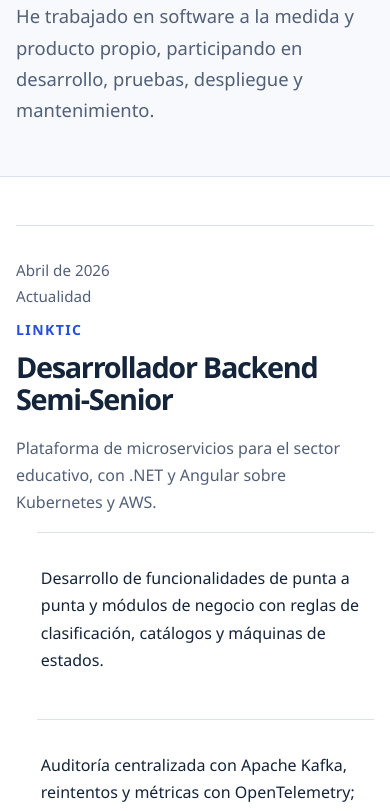
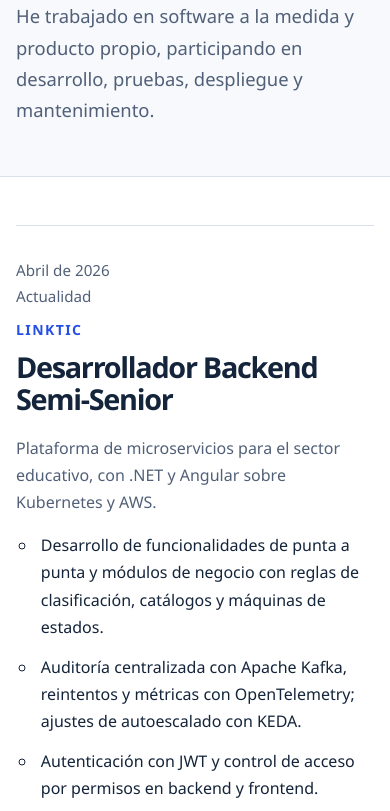
Before and after one commit to OscDanHer/hoja-de-vida-oscar-herrera, a plain HTML site: page experiencia.html in a window 390 px wide. Shown: the part 249-1060 px from the top of the page. Drawn offline with Linux system fonts and the light colour scheme.

Commit message:
Ajustar estilos de las listas en la experiencia laboral

```diff
--- a/css/estilos.css
+++ b/css/estilos.css
@@ -74,7 +74,7 @@ h3 { font-size: 1.35rem; font-weight: 650; letter-spacing: -0.025em; }
 .pagina-intro { padding-block: 5rem 3rem; }
 .pagina-intro h1 { font-size: clamp(3rem, 6.5vw, 5.2rem); }
 .cronologia { list-style: none; padding: 0; margin: 0; }
-.cronologia li { display: grid; grid-template-columns: 180px 1fr; gap: 2rem; padding-block: 2rem; border-top: 1px solid var(--borde); }
+.cronologia > li { display: grid; grid-template-columns: 180px 1fr; gap: 2rem; padding-block: 2rem; border-top: 1px solid var(--borde); }
 .cronologia h3 { margin-bottom: 0.65rem; }
 .titulo-puesto { font-size: clamp(1.8rem, 3vw, 2.6rem); margin-top: 0.6rem; }
 .lista-trabajo { padding-left: 1.3rem; }
@@ -112,7 +112,7 @@ details p { margin: 1rem 0 0; max-width: 800px; }
   .presentacion-grid { grid-template-columns: 1.4fr 1fr; gap: 2rem; }
   .division { grid-template-columns: 1fr; gap: 1.2rem; }
   .navegacion { gap: 1.1rem; }
-  .cronologia li { grid-template-columns: 140px 1fr; gap: 1rem; }
+  .cronologia > li { grid-template-columns: 140px 1fr; gap: 1rem; }
 }
 
 @media (max-width: 600px) {
@@ -130,7 +130,7 @@ details p { margin: 1rem 0 0; max-width: 800px; }
   .seccion { padding-block: 3rem; }
   .cabecera-seccion { align-items: start; flex-direction: column; gap: 1rem; }
   .proyectos { grid-template-columns: 1fr; gap: 2.5rem; }
-  .cronologia li { grid-template-columns: 1fr; gap: 0.5rem; }
+  .cronologia > li { grid-template-columns: 1fr; gap: 0.5rem; }
   .datos { grid-template-columns: 1fr; }
   .pagina-intro { padding-block: 3rem 2rem; }
   .contactos { flex-direction: column; gap: 0.7rem; }
@@ -149,5 +149,5 @@ details p { margin: 1rem 0 0; max-width: 800px; }
   .presentacion, .pagina-intro, .seccion, .contacto { padding-block: 1.5rem; }
   .contacto { background: white; color: black; }
   .contacto p, .contacto a { color: black; }
-  .proyecto, .cronologia li { break-inside: avoid; }
+  .proyecto, .cronologia > li { break-inside: avoid; }
 }
```
